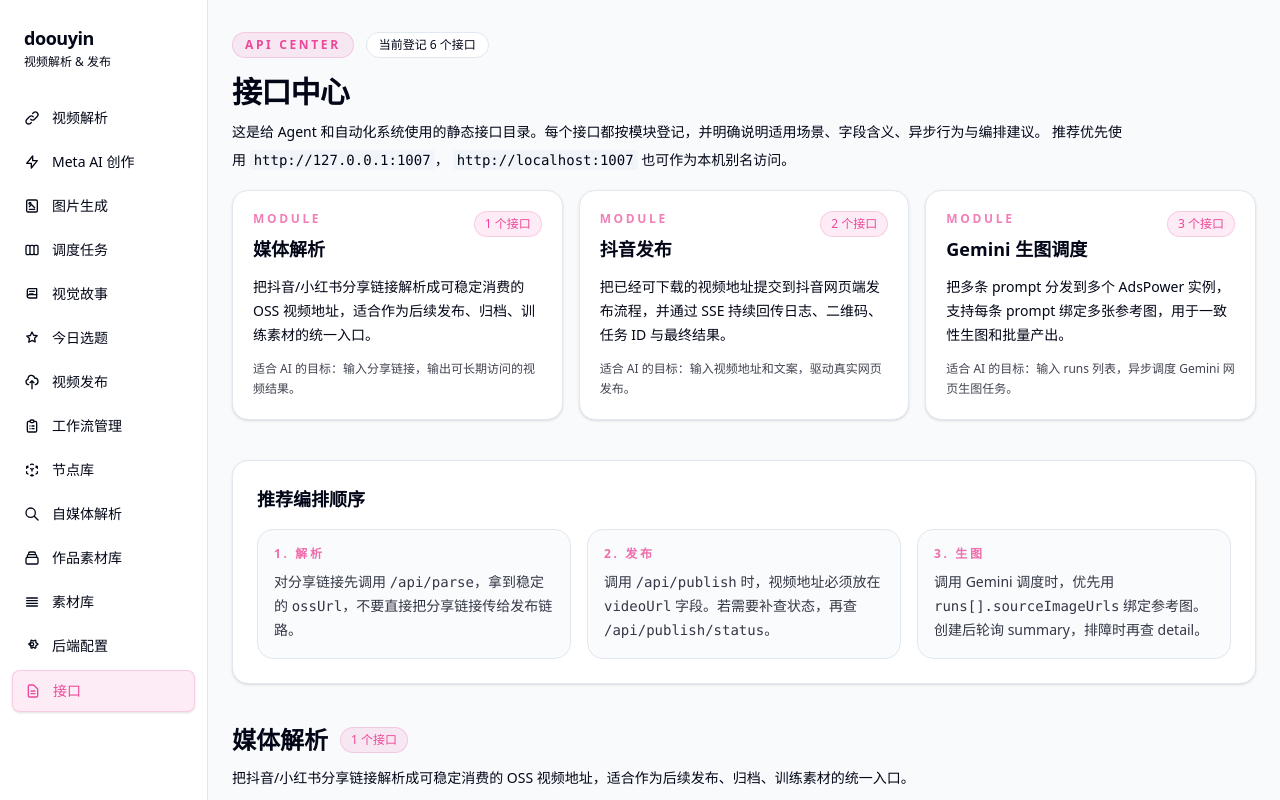
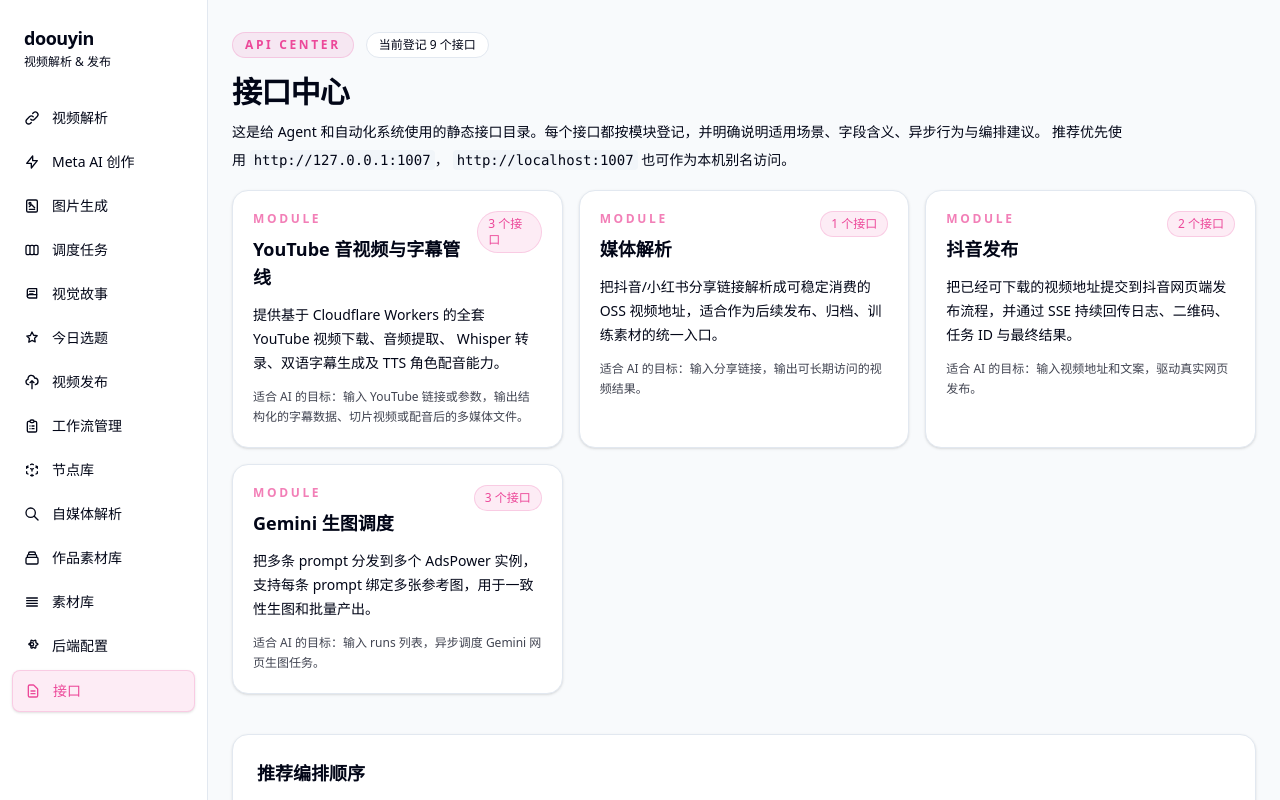
Before and after one commit to ChangfengHU/auto-parse, a Next.js app: page /docs in a window 1280 px wide. Shown: the top 800 px of the page. Built offline with nearby package versions, Linux system fonts and the light colour scheme.

Commit message:
Document YouTube pipeline endpoints

```diff
--- a/app/ads-dispatcher/[id]/page.tsx
+++ b/app/ads-dispatcher/[id]/page.tsx
@@ -176,7 +176,7 @@ function StatusBadge({ status }: { status: string }) {
   );
 }
 
-function formatTime(iso?: string | null) {
+function formatTime(iso?: string | number | null) {
   if (!iso) return '-';
   return new Date(iso).toLocaleString('zh-CN', {
     month: '2-digit', day: '2-digit',
--- a/app/docs/page.tsx
+++ b/app/docs/page.tsx
@@ -37,6 +37,12 @@ interface ModuleDoc {
 
 const MODULES: ModuleDoc[] = [
   {
+    id: 'youtube-pipeline',
+    title: 'YouTube 音视频与字幕管线',
+    desc: '提供基于 Cloudflare Workers 的全套 YouTube 视频下载、音频提取、 Whisper 转录、双语字幕生成及 TTS 角色配音能力。',
+    goal: '输入 YouTube 链接或参数，输出结构化的字幕数据、切片视频或配音后的多媒体文件。',
+  },
+  {
     id: 'media-parse',
     title: '媒体解析',
     desc: '把抖音/小红书分享链接解析成可稳定消费的 OSS 视频地址，适合作为后续发布、归档、训练素材的统一入口。',
@@ -57,6 +63,72 @@ const MODULES: ModuleDoc[] = [
 ];
 
 const ENDPOINTS: EndpointDoc[] = [
+  {
+    id: 'youtube-audio',
+    moduleId: 'youtube-pipeline',
+    method: 'POST',
+    path: 'https://youtube-audio.hb67egcim4.workers.dev/clip',
+    title: 'YouTube 基础音频提取与剪辑',
+    summary: '底层引擎，使用 FFmpeg 和 yt-dlp 物理下载和切割 YouTube 音视频。可提取纯音频或带烧录字幕的短视频。',
+    aiGuidance: '不推荐直接调用，除非你需要纯粹的 MP4/MP3 物理截取。通常作为内部引擎被 Trim 或 Dub 调度。',
+    requestType: 'application/json',
+    responseType: 'application/json',
+    body: [
+      { name: 'url', type: 'string', required: true, desc: 'YouTube 视频链接' },
+      { name: 'clips', type: 'string', required: false, desc: '需要切片的时间段数组' },
+      { name: 'srt', type: 'string', required: false, desc: '可选的 SRT 字符串，用于硬烧录进画面' }
+    ],
+    response: '{"job_id": "xxx", "status": "pending"}',
+    notes: [
+      '该服务运行在包含 FFmpeg 的容器环境中。',
+      '需配合 Bearer Token 使用。'
+    ]
+  },
+  {
+    id: 'youtube-trim',
+    moduleId: 'youtube-pipeline',
+    method: 'POST',
+    path: 'https://youtube-trim.hb67egcim4.workers.dev/trim',
+    title: 'YouTube 高级字幕与切片 (Trim)',
+    summary: '支持角色识别、双语翻译及 ASS 格式生成的高级切片器。新增 only_subtitles 参数支持纯字幕极速提取。',
+    aiGuidance: '当你需要高质量双语字幕（不带视频）或者一键生成剪辑好的短视频切片时，调用此接口。',
+    requestType: 'application/json',
+    responseType: 'application/json',
+    body: [
+      { name: 'url', type: 'string', required: true, desc: 'YouTube 视频链接' },
+      { name: 'start_sec', type: 'number', required: false, desc: '开始时间（秒）。不传且 end_sec 不传时，处理全视频。' },
+      { name: 'end_sec', type: 'number', required: false, desc: '结束时间（秒）。' },
+      { name: 'only_subtitles', type: 'boolean', required: false, desc: '（推荐）设为 true 时，跳过视频下载和 FFmpeg 处理，极速返回双语/ASS 等字幕链接全家桶。', example: 'true' }
+    ],
+    response: '{"success": true, "subtitles_srt_bilingual": "https://...", "subtitles_ass": "https://..."}',
+    notes: [
+      '若 only_subtitles=true 且不传时间参数，可用于几分钟内获取 1 小时长视频的全套角色识别字幕。',
+      '会生成物理 R2 文件。'
+    ]
+  },
+  {
+    id: 'youtube-dub',
+    moduleId: 'youtube-pipeline',
+    method: 'POST',
+    path: 'https://youtube-dub.hb67egcim4.workers.dev/dub',
+    title: 'YouTube 多角色配音 (Dub)',
+    summary: '全自动化 YouTube 视频本地化配音。支持区分主客角色，自动对齐时间轴并使用 Azure TTS 克隆/合成语音。',
+    aiGuidance: '用于将英文视频一键转换为中文配音视频，自动降低背景音分贝并混入合成语音。',
+    requestType: 'application/json',
+    responseType: 'application/json',
+    body: [
+      { name: 'url', type: 'string', required: true, desc: 'YouTube 视频链接' },
+      { name: 'start_sec', type: 'number', required: false, desc: '开始时间。不传代表全视频配音。' },
+      { name: 'end_sec', type: 'number', required: false, desc: '结束时间。' },
+      { name: 'host_voice', type: 'string', required: false, desc: '主讲人声纹（如 Leda）', example: 'Leda' },
+      { name: 'guest_voice', type: 'string', required: false, desc: '嘉宾声纹（如 Fenrir）', example: 'Fenrir' }
+    ],
+    response: '{"success": true, "audio_url": "https://...", "subtitles_srt": "..."}',
+    notes: [
+      '内部调用了 youtube-audio 进行 -20dB 的背景音量避让 (Duck)。'
+    ]
+  },
+
   {
     id: 'parse-short-video',
     moduleId: 'media-parse',
```
Also changed, not shown: 1 other file (tests, documents, lock files or other folders).
